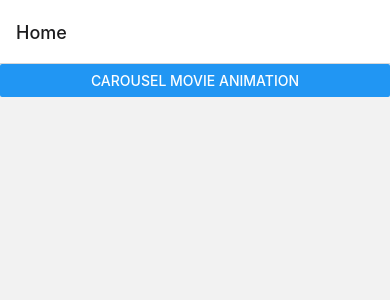
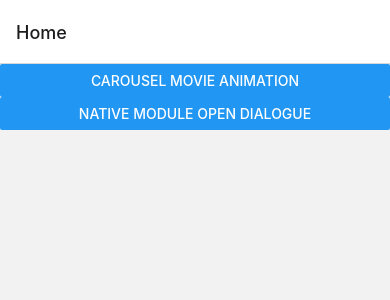
Before and after one commit to nazmeln/rn-animations, a React Native app: screen / in a window 390 px wide. Shown: the top 300 px of the page. Built offline with nearby package versions, Linux system fonts and the light colour scheme.

Commit message:
[ADD] native code for ios part

```diff
--- a/src/animations/FlatListAnimation/index.tsx
+++ b/src/animations/FlatListAnimation/index.tsx
@@ -35,7 +35,7 @@ const BackDrop = ({photos, scrollX}) => {
       }}>
       <FlatList
         data={photos}
-        keyExtractor={item => item.imagePath}
+        keyExtractor={item => item.description}
         renderItem={({item, index}) => {
           const inputRange = [
             (index - 2) * ITEM_WIDTH,
--- a/src/navigators/StackNavigator.tsx
+++ b/src/navigators/StackNavigator.tsx
@@ -13,6 +13,9 @@ export const StackNavigator = () => {
       <Stack.Screen
         name={ROUTES.FLAT_LIST_ANIMATIONS}
         component={FlatListAnimation}
+        options={{
+          headerShown: false,
+        }}
       />
     </Stack.Navigator>
   );
--- a/src/screens/Home/index.tsx
+++ b/src/screens/Home/index.tsx
@@ -4,7 +4,7 @@ import {ROUTES} from '../../constants';
 
 import {NativeModules} from 'react-native';
 
-console.log('NativeModules', NativeModules.RNShare);
+const {RNShare} = NativeModules;
 
 import styles from './styles';
 
@@ -16,6 +16,10 @@ export const Home = ({navigation}) => {
           title="Carousel Movie Animation"
           onPress={() => navigation.navigate(ROUTES.FLAT_LIST_ANIMATIONS)}
         />
+        <Button
+          title="Native Module Open Dialogue"
+          onPress={() => RNShare.open({message: 'Native One'})}
+        />
       </SafeAreaView>
     </ScrollView>
   );
```
Also changed, not shown: 4 other files (tests, documents, lock files or other folders).
